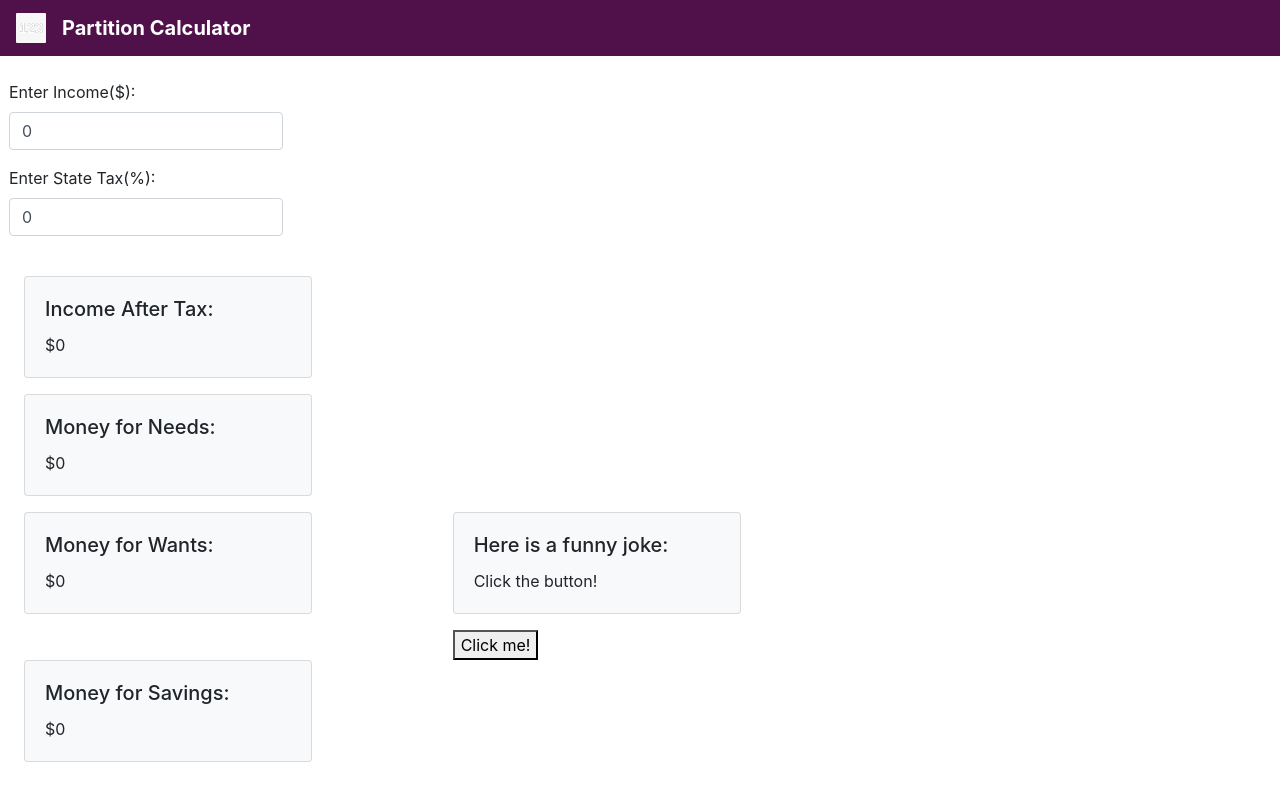
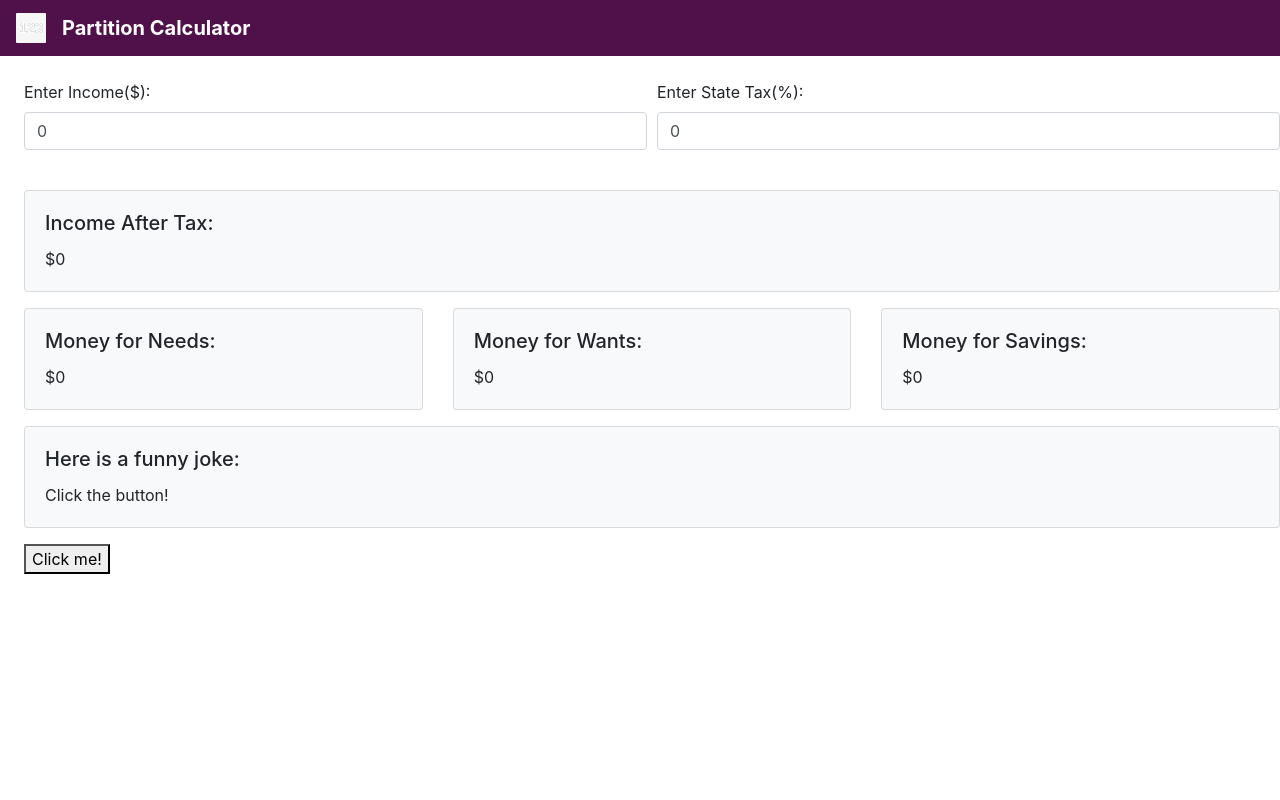
Before and after one commit to vanbuselvan/Galvanize-Project-1, a React (Create React App) app in the folder galvanizeproject1/: page / in a window 1280 px wide. Built offline with nearby package versions, Linux system fonts and the light colour scheme.

Commit message:
Moved Textfields into custom form-row.

```diff
--- a/galvanizeproject1/src/components/DataCard.js
+++ b/galvanizeproject1/src/components/DataCard.js
@@ -1,9 +1,9 @@
 import React, { Component } from 'react';
-
+// style={{ maxWidth: '18rem' }}
 class DataCard extends Component {
     render() {
         return (
-          <div class="card bg-light mb-3" style={{ maxWidth: '18rem' }}>
+          <div class="card bg-light mb-3" >
             <div class="card-body">
               <h5 class="card-title">{this.props.title}</h5>
               <p class="card-text">{this.props.data}</p>
--- a/galvanizeproject1/src/components/calculator.js
+++ b/galvanizeproject1/src/components/calculator.js
@@ -35,41 +35,36 @@ class Calculator extends Component {
     render() {
         return (
             <div class="Body">
-                <div class="row">
+                <div>
                     <Textfield incomeValue={this.state.incomeValue}
                         taxValue={this.state.taxValue}
                         onTextfieldChange={this.updateState} />
                 </div>
                 <div class="DataCards">
                     <div class="row">
-                        <div class = "col-4">
+                        <div class="col-12">
                             <DataCard title="Income After Tax: " data={"$" + this.calculateAfterTaxPartition(this.state.incomeValue, this.state.taxValue, 100)} />
                         </div>
 
                     </div>
                     <div class="row">
-                    <div class = "col-4">
-                        <DataCard title="Money for Needs: " data={"$" + this.calculateAfterTaxPartition(this.state.incomeValue, this.state.taxValue, 50)} />
+                        <div class="col-4">
+                            <DataCard title="Money for Needs: " data={"$" + this.calculateAfterTaxPartition(this.state.incomeValue, this.state.taxValue, 50)} />
+                        </div>
+
+                        <div class="col-4">
+                            <DataCard title="Money for Wants: " data={"$" + this.calculateAfterTaxPartition(this.state.incomeValue, this.state.taxValue, 30)} />
+                        </div>
+
+                        <div class="col-4">
+                            <DataCard title="Money for Savings: " data={"$" + this.calculateAfterTaxPartition(this.state.incomeValue, this.state.taxValue, 20)} />
                         </div>
                     </div>
                     <div class="row">
-                    <div class = "col-4">
-                        <DataCard title="Money for Wants: " data={"$" + this.calculateAfterTaxPartition(this.state.incomeValue, this.state.taxValue, 30)} />
-                        </div>
-
-                        <div class = "col-4">
+                        <div class="col-12">
                             <GenerateJoke />
                         </div>
                     </div>
-                    <div class="row">
-                    <div class = "col-4">
-                        <DataCard title="Money for Savings: " data={"$" + this.calculateAfterTaxPartition(this.state.incomeValue, this.state.taxValue, 20)} />
-                        </div>
-                    </div>
-
-
-
-
                 </div>
             </div>
         )
--- a/galvanizeproject1/src/components/textfield.js
+++ b/galvanizeproject1/src/components/textfield.js
@@ -15,8 +15,10 @@ export default class Textfield extends Component {
     }
 
     render() {
-        return (<form onSubmit={this.didHitSubmit}>
-
+        return (
+            <form>
+                <div class="form-row">
+                    <div class="col-6">
                         <div class="form-group">
                             <label for="regular1" class="control-label">Enter Income($):</label>
                             <input type="number"
@@ -25,7 +27,9 @@ export default class Textfield extends Component {
                                 name="incomeValue"
                                 onChange={this.didUpdateTextfield} />
                         </div>
+                    </div>
 
+                    <div class="col-6">
                         <div class="form-group">
                             <label for="regular1" class="control-label">Enter State Tax(%):</label>
                             <input type="number"
@@ -34,6 +38,8 @@ export default class Textfield extends Component {
                                 name="taxValue"
                                 onChange={this.didUpdateTextfield} />
                         </div>
+                    </div>
+                </div>
             </form>
         )
     }
```
Lines whose indentation alone changed are shown as unchanged.
